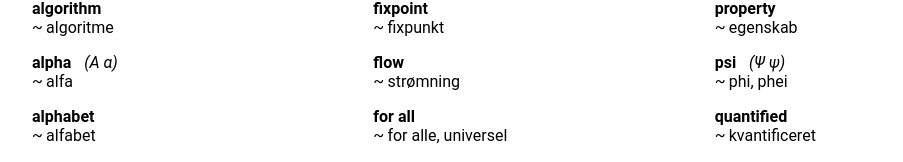
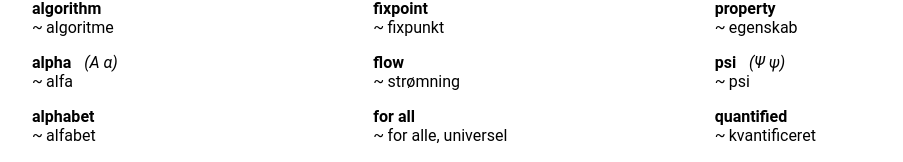
Before and after one commit to SSoelvsten/en-dk, a React (Create React App) app: page / in a window 1280 px wide. Shown: the part 475-637 px from the top of the page, without its empty margins (112-1015 px from the left). Built offline with nearby package versions, Linux system fonts and the light colour scheme.

Commit message:
Fix translation for Phi

```diff
--- a/src/dictionary.ts
+++ b/src/dictionary.ts
@@ -1085,7 +1085,7 @@ export const en_dk : Lexeme[] = [
   {
     word: "psi",
     note: "Ψ ψ",
-    translations: ["phi, phei"],
+    translations: ["psi"],
     keywords: ["greek alphabet"]
   },
   {
```
